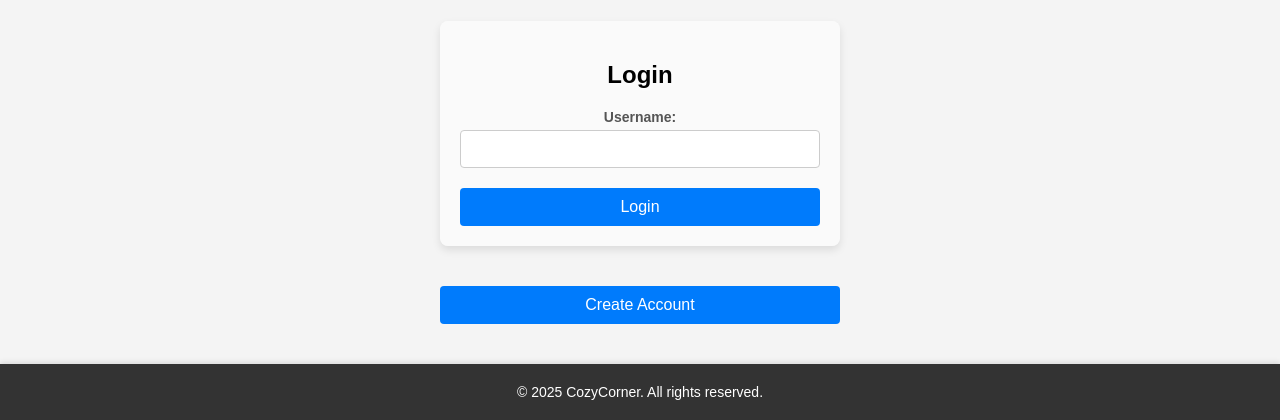
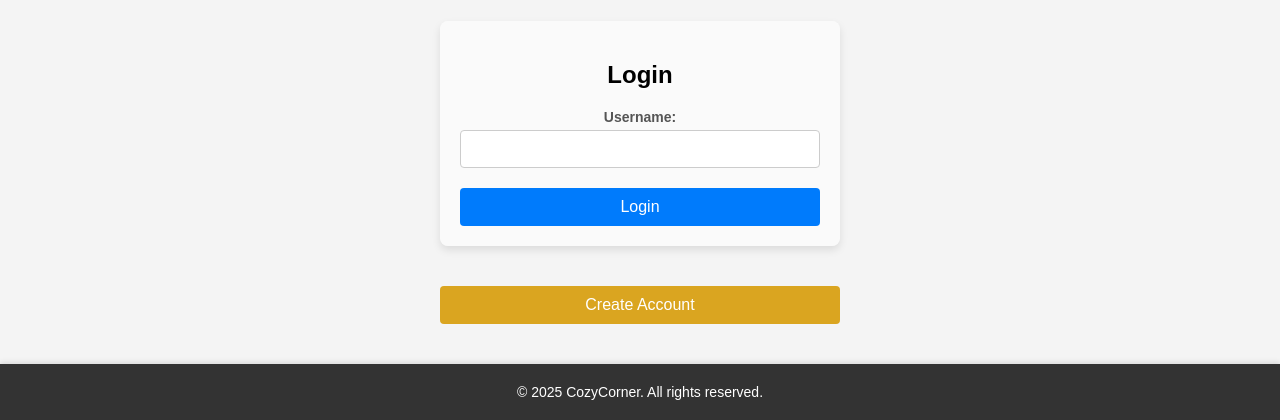
Before and after one commit to LoganPickell/AgileArchitects_ModernSoftwareDevelopment, a Flask app: page / in a window 1280 px wide. Shown: the part 383-803 px from the top of the page. Run offline with Flask 3, Linux system fonts and the light colour scheme.

Commit message:
More fancy styling edits.

```diff
--- a/static/assets/css/styles.css
+++ b/static/assets/css/styles.css
@@ -33,7 +33,13 @@ header {
     background-size: cover;
     background-position:center;
 }
+.createAccBtn{
+    background-color:goldenrod;
+}
 
+.createAccBtn{
+
+}
 nav {
     background-color: #2c3e50; /* Dark blue-gray background */
     color: white;
--- a/templates/home.html
+++ b/templates/home.html
@@ -14,6 +14,6 @@
 
         <button type="submit">Login</button>
     </form>
-    <button onclick="window.location.href='{{ url_for('create_account') }}'">Create Account</button>
+    <button class="createAccBtn"  onclick="window.location.href='{{ url_for('create_account') }}'">Create Account</button>
 </div>
 {% endblock %}
--- a/templates/userBookshelf.html
+++ b/templates/userBookshelf.html
@@ -11,8 +11,10 @@
             <a class="logout-button" href="{{ url_for('home') }}">Logout</a>
         </div>
         <ul>
-            <li>Library</li>
-            <li>My BookShelf</li>
+        <li><a href="/userBookShelf">My BookShelf</a></li>
+
+
+
         </ul>
     </nav>
 
```
Also changed, not shown: db.sqlite.
